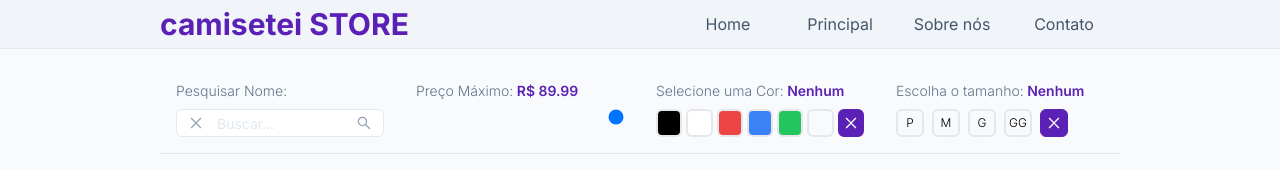
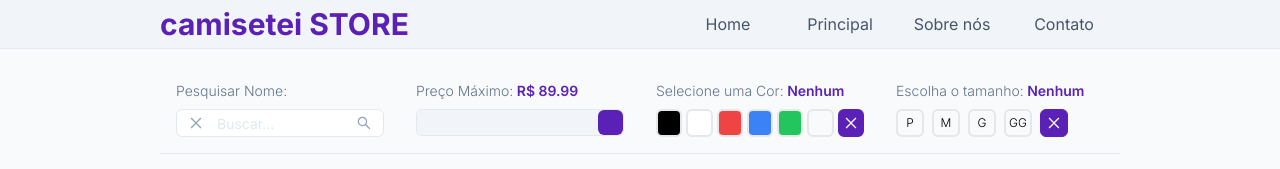
Before and after one commit to edgardamasceno-dev/20240402-assignment, a Next.js app: page / in a window 1280 px wide. Shown: the top 169 px of the page. Built offline with nearby package versions, Linux system fonts and the light colour scheme; grey boxes are pictures that could not be loaded.

Commit message:
fix[touch]: fix event on end touch, inside Range component

```diff
--- a/src/components/Range/index.jsx
+++ b/src/components/Range/index.jsx
@@ -1,13 +1,13 @@
 import { useState } from 'react';
+
 export const Range = ({ label, min, max, current = Infinity, onRangeChange }) => {
     const [value, setValue] = useState(current === Infinity ? max : current);
-
     const handleChange = (e) => {
         const newValue = e.target.value;
         setValue(newValue);
     };
 
-    const handleFinalChange = () => {
+    const handleFinalChange = (e) => {
         onRangeChange(value);
     };
 
@@ -24,8 +24,8 @@ export const Range = ({ label, min, max, current = Infinity, onRangeChange }) =>
                 onChange={handleChange}
                 onMouseUp={handleFinalChange}
                 onKeyUp={handleFinalChange}
-                onTouchEnd={handleFinalChange} // Adicionado para tratar eventos de toque
-                className="appearance-none bg-transparent ..."
+                onTouchEnd={handleFinalChange}
+                className="appearance-none bg-transparent [&::-webkit-slider-runnable-track]:rounded-md [&::-webkit-slider-runnable-track]:bg-slate-100 border-[1px] border-slate-200 rounded-md focus:outline-none focus:ring-2 focus:ring-violet-800 [&::-webkit-slider-thumb]:appearance-none [&::-webkit-slider-thumb]:h-[25px] [&::-webkit-slider-thumb]:w-[25px] [&::-webkit-slider-thumb]:rounded-md [&::-webkit-slider-thumb]:bg-violet-800"
                 id="range"
             />
         </div>
```
